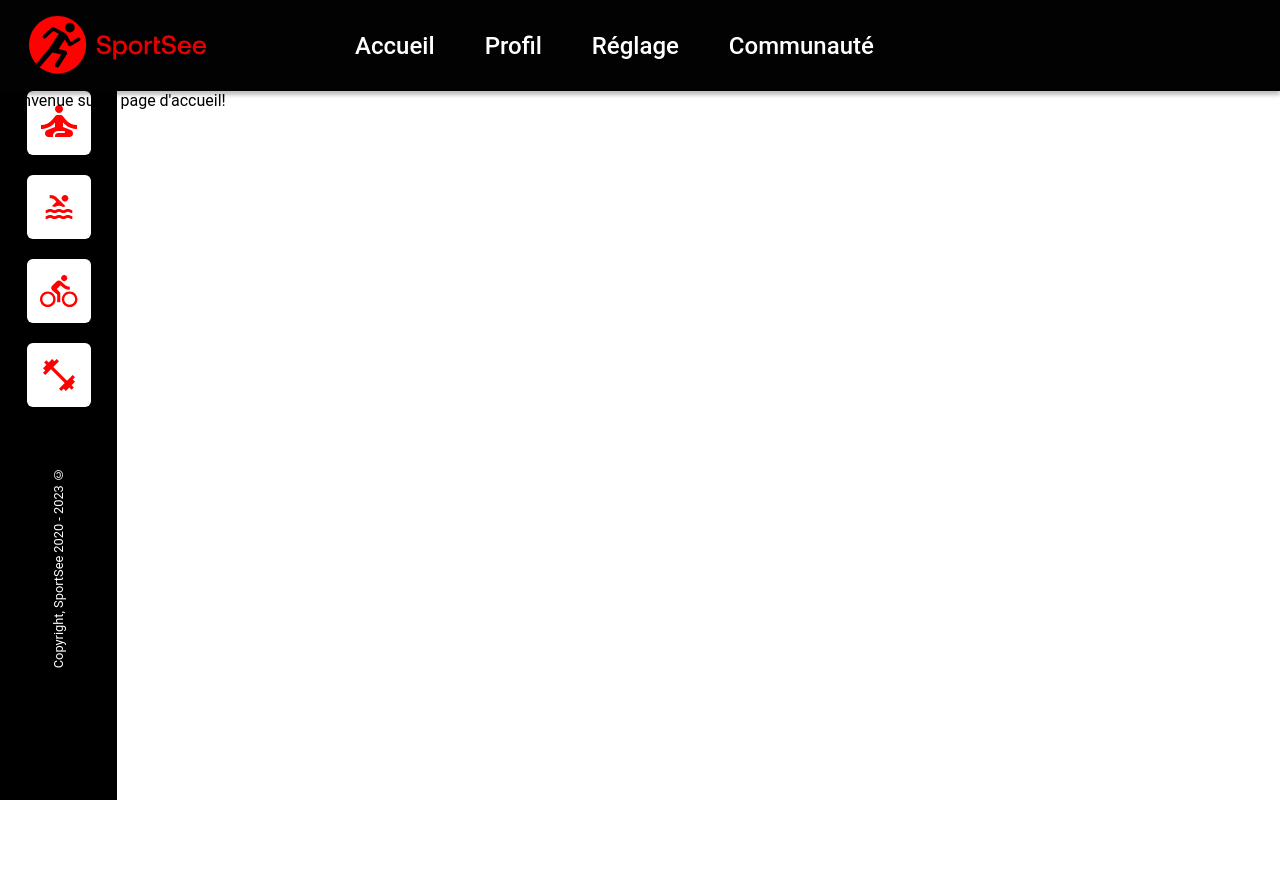
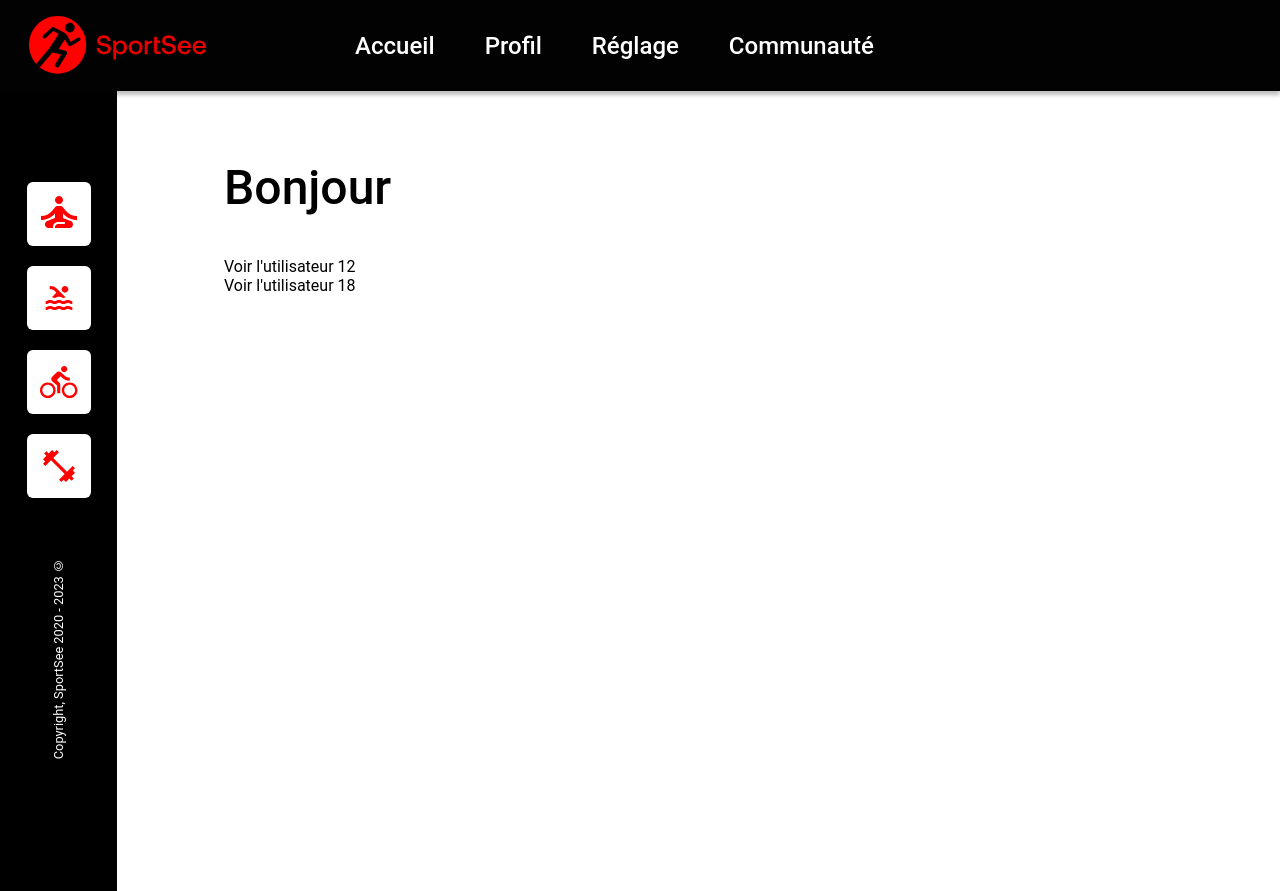
Before and after one commit to 5sensprod/p12_sportsee, a React (Create React App) app: page / in a window 1280 px wide. Before the commit the page ends 800 px from the top, so only its background shows below. Built offline with nearby package versions, Linux system fonts and the light colour scheme.

Commit message:
ajout link user dans Home + correction css

```diff
--- a/src/components/ActivityNav/ActivityNav.module.css
+++ b/src/components/ActivityNav/ActivityNav.module.css
@@ -6,11 +6,7 @@
     width: 117px;
     justify-content: center;
     align-items: center;
-    position: fixed;
-    top: 0px;
-    left: 0px;
     height: 100vh;
-    z-index: -1;
 }
 
 .activitiesList {
--- /dev/null
+++ b/src/pages/Home/Home.module.css
@@ -0,0 +1,9 @@
+.title {
+    font-size: 48px;
+    font-weight: 500;
+    margin-bottom: 41px;
+}
+
+main {
+    margin: 68px 107px;
+}
--- a/src/pages/Home/index.jsx
+++ b/src/pages/Home/index.jsx
@@ -1,10 +1,15 @@
 import React from 'react'
+import { Link } from 'react-router-dom'
+import styles from './Home.module.css'
 
 function Home() {
   return (
-    <div>
-      <h1>Bienvenue sur la page d'accueil!</h1>
-    </div>
+    <main>
+      <h1 className={styles.title}>Bonjour</h1>
+      <Link to="/user/12">Voir l'utilisateur 12</Link>
+      <br />
+      <Link to="/user/18">Voir l'utilisateur 18</Link>
+    </main>
   )
 }
 
```
